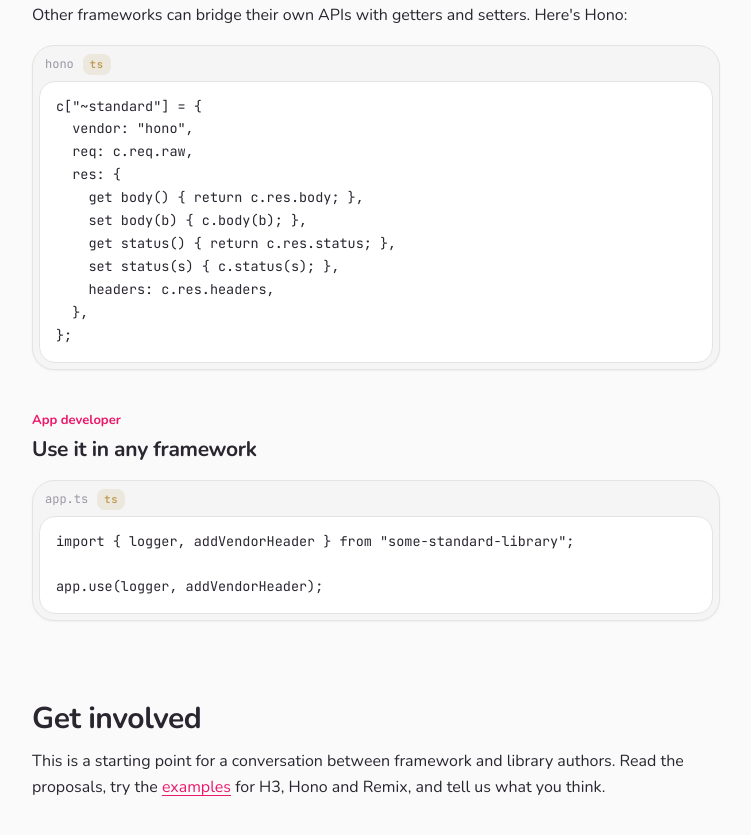
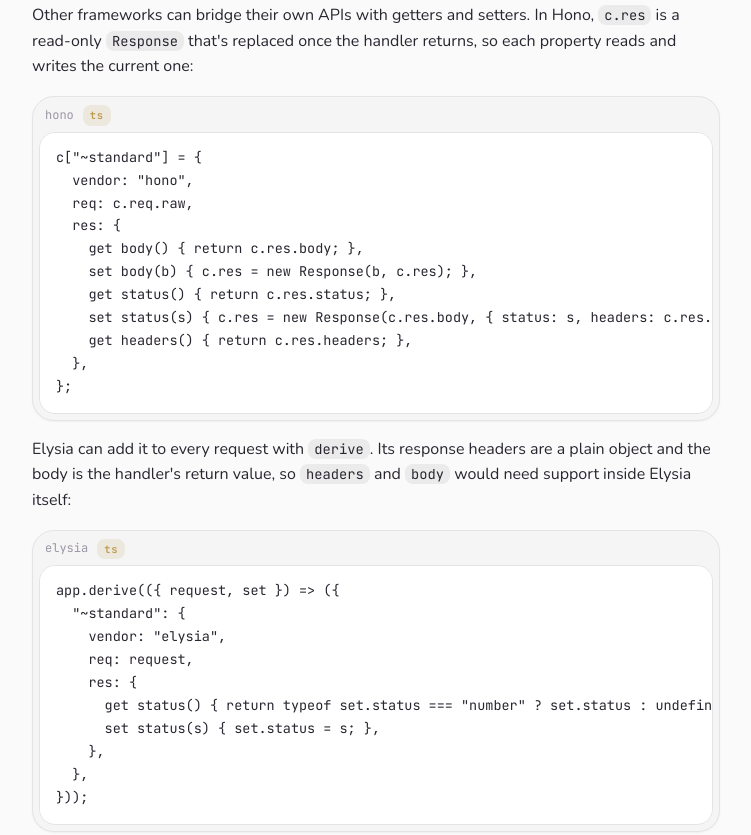
Before and after one commit to standard-servers/standard-servers.github.io, a plain HTML site: page public/index.html in a window 1280 px wide. Shown: the part 3603-4438 px from the top of the page, without its empty margins (264-1015 px from the left). Drawn offline with nearby package versions, Linux system fonts and the light colour scheme.

Commit message:
feat: add Elysia adapter example and fix Hono adapter
The Hono adapter now reads and writes the current c.res, so headers, status and body set after the handler apply. Elysia exposes ~standard via derive.

```diff
--- a/public/index.html
+++ b/public/index.html
@@ -549,7 +549,12 @@
   waitUntil: event.waitUntil,
 };</code></pre>
           </figure>
-          <p>Other frameworks can bridge their own APIs with getters and setters. Here's Hono:</p>
+          <p>
+            Other frameworks can bridge their own APIs with getters and setters.
+            In Hono, <code>c.res</code> is a read-only <code>Response</code> that's
+            replaced once the handler returns, so each property reads and writes
+            the current one:
+          </p>
           <figure class="code">
             <figcaption><span class="file">hono</span><span class="lang">ts</span></figcaption>
             <pre><code data-lang="ts">c["~standard"] = {
@@ -557,12 +562,31 @@
   req: c.req.raw,
   res: {
     get body() { return c.res.body; },
-    set body(b) { c.body(b); },
+    set body(b) { c.res = new Response(b, c.res); },
     get status() { return c.res.status; },
-    set status(s) { c.status(s); },
-    headers: c.res.headers,
+    set status(s) { c.res = new Response(c.res.body, { status: s, headers: c.res.headers }); },
+    get headers() { return c.res.headers; },
   },
 };</code></pre>
+          </figure>
+          <p>
+            Elysia can add it to every request with <code>derive</code>. Its
+            response headers are a plain object and the body is the handler's
+            return value, so <code>headers</code> and <code>body</code> would
+            need support inside Elysia itself:
+          </p>
+          <figure class="code">
+            <figcaption><span class="file">elysia</span><span class="lang">ts</span></figcaption>
+            <pre><code data-lang="ts">app.derive(({ request, set }) => ({
+  "~standard": {
+    vendor: "elysia",
+    req: request,
+    res: {
+      get status() { return typeof set.status === "number" ? set.status : undefined; },
+      set status(s) { set.status = s; },
+    },
+  },
+}));</code></pre>
           </figure>
         </div>
 
```
